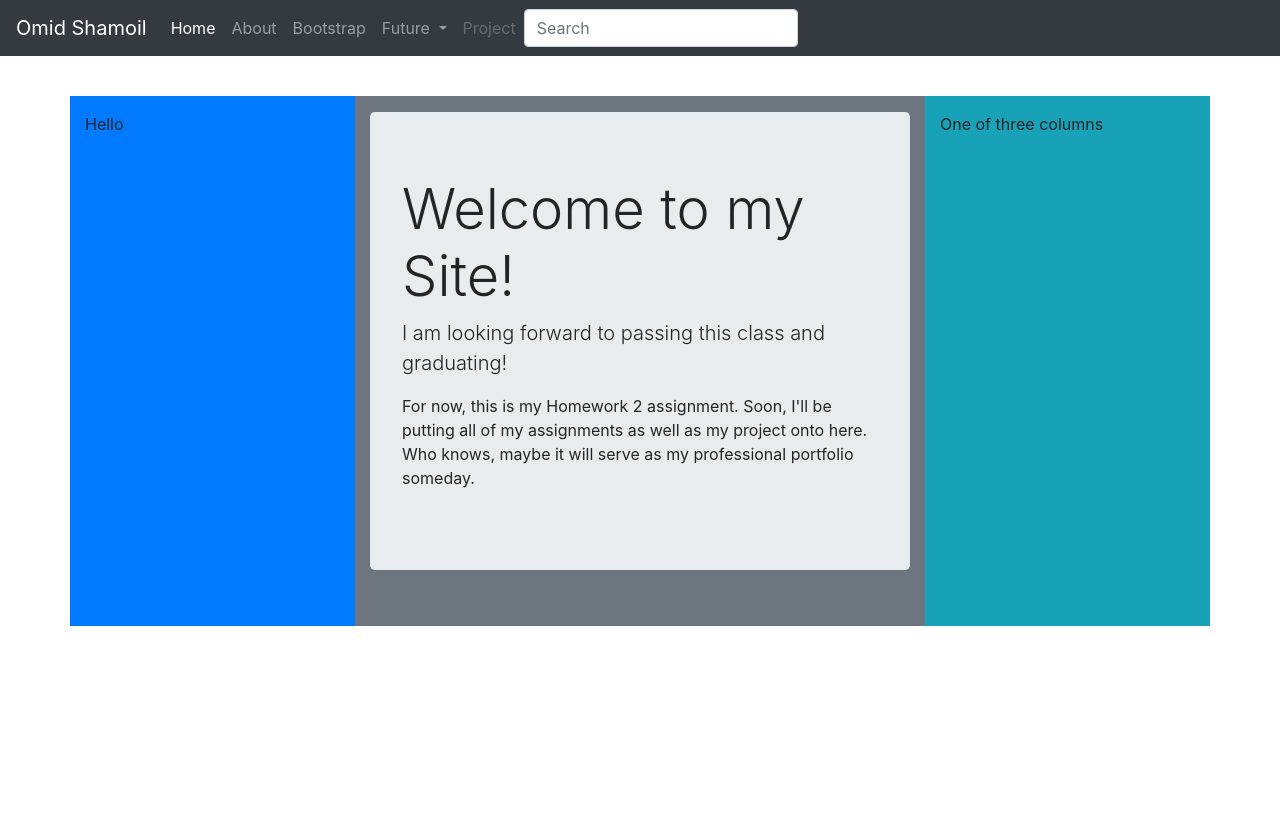
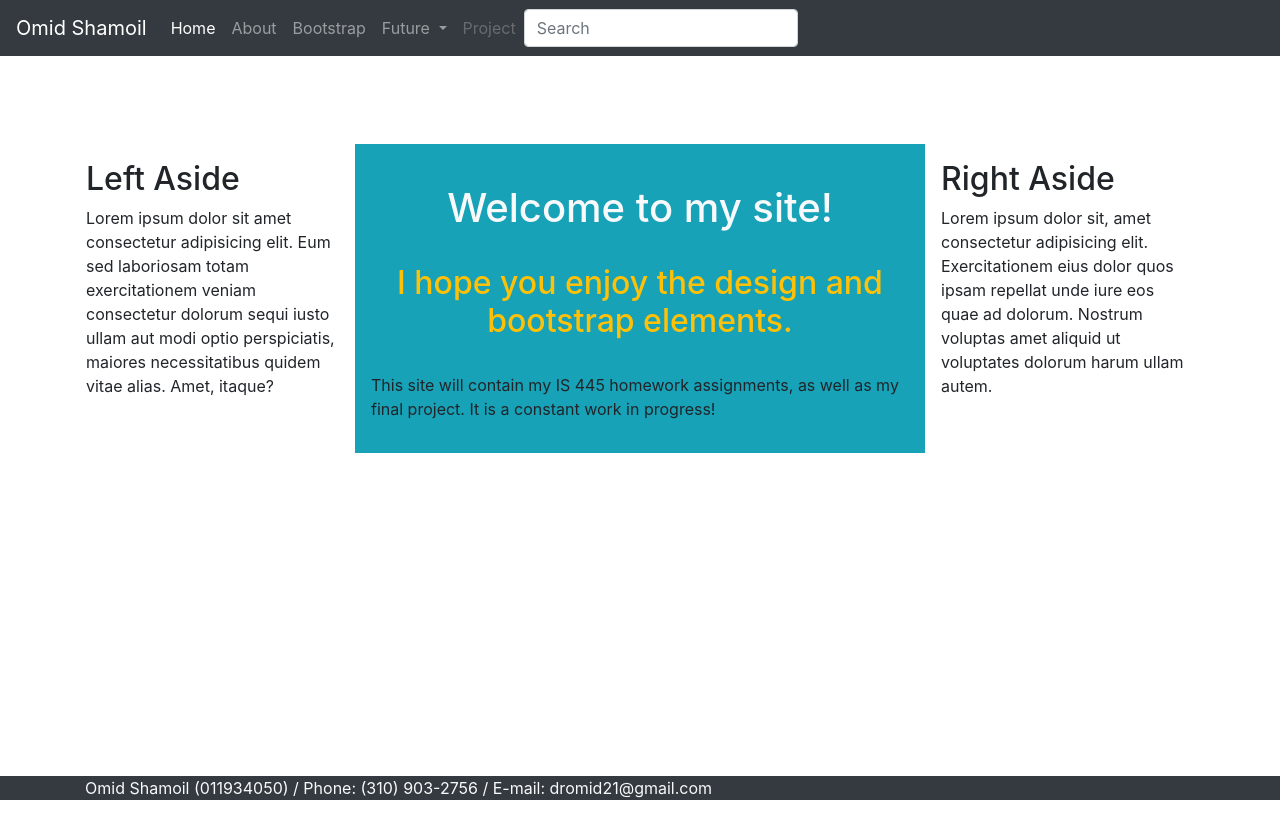
Before and after one commit to dromid21/homework2, a website: page website/index.html in a window 1280 px wide. Drawn offline with nearby package versions, Linux system fonts and the light colour scheme.

Commit message:
Added footer w/ "mailto" function

```diff
--- a/website/index.html
+++ b/website/index.html
@@ -11,6 +11,8 @@
         crossorigin="anonymous">
 
     <title>Homework 2</title>
+
+    <link rel="icon" type="image/png" href="http://www.csulb.edu/sites/default/files/favicon.ico">
 
 </head>
 
@@ -59,26 +61,29 @@
     </br>
     </br>
     </br>
+    </br>
+    </br>
     <div class="container">
         <div class="row">
-            <div class="col-3 bg-primary pt-3">
-                Hello
+            <div class="col-3 bg-default p-3">
+                <h2>Left Aside</h2>
+                <p>Lorem ipsum dolor sit amet consectetur adipisicing elit. Eum sed laboriosam totam exercitationem veniam consectetur dolorum sequi iusto ullam aut modi optio perspiciatis, maiores necessitatibus quidem vitae alias. Amet, itaque?</p>
             </div>
-            <div class="col-6 bg-secondary pt-3">
-                <div class="jumbotron">
-                    <h1 class="display-4">Welcome to my Site!</h1>
-                    <p class="lead">I am looking forward to passing this class
-                        and graduating!
-                    </p>
-                    <p>For now, this is my Homework 2 assignment. Soon, I'll be putting
-                        all of my assignments as well as my project onto here. Who knows, maybe it
-                        will serve as my professional portfolio someday.
+            <div class="col-6 bg-info p-3">
+            </br>
+                <h1 class="text-center text-light">Welcome to my site!</h1>
+            </br>
+                <h2 class="text-center text-warning">I hope you enjoy the
+                    design and bootstrap elements.
+                </h2>
+            </br>
+                <p>This site will contain my IS 445 homework assignments,
+                    as well as my final project. It is a constant work in progress!
                 </p>
             </div>
-            </br>
-            </div>
-            <div class="col-3 bg-info pt-3">
-                One of three columns
+            <div class="col-3 bg-default p-3">
+                <h2>Right Aside</h2>
+                <p>Lorem ipsum dolor sit, amet consectetur adipisicing elit. Exercitationem eius dolor quos ipsam repellat unde iure eos quae ad dolorum. Nostrum voluptas amet aliquid ut voluptates dolorum harum ullam autem.</p>
             </div>
         </div>
     </div>
@@ -104,6 +109,14 @@
 
 </body>
 
+<footer class="footer fixed-bottom footer-dark bg-dark">
+    <div class="container">
+        <span class="text-light">Omid Shamoil (011934050) / Phone: (310) 903-2756 /
+        </span>
+        <a class="text-light" href="mailto:dromid21@gmail.com">E-mail: dromid21@gmail.com</a>
+    </div>
+</footer>
+
 <script src="https://code.jquery.com/jquery-3.2.1.slim.min.js" integrity="sha384-KJ3o2DKtIkvYIK3UENzmM7KCkRr/rE9/Qpg6aAZGJwFDMVNA/GpGFF93hXpG5KkN"
     crossorigin="anonymous"></script>
 <script src="https://cdnjs.cloudflare.com/ajax/libs/popper.js/1.12.9/umd/popper.min.js" integrity="sha384-ApNbgh9B+Y1QKtv3Rn7W3mgPxhU9K/ScQsAP7hUibX39j7fakFPskvXusvfa0b4Q"
```
Also changed, not shown: website/page2/index.html (+14 -4 lines), website/page3/index.html (+15 -4 lines). Lines whose indentation alone changed are shown as unchanged.
